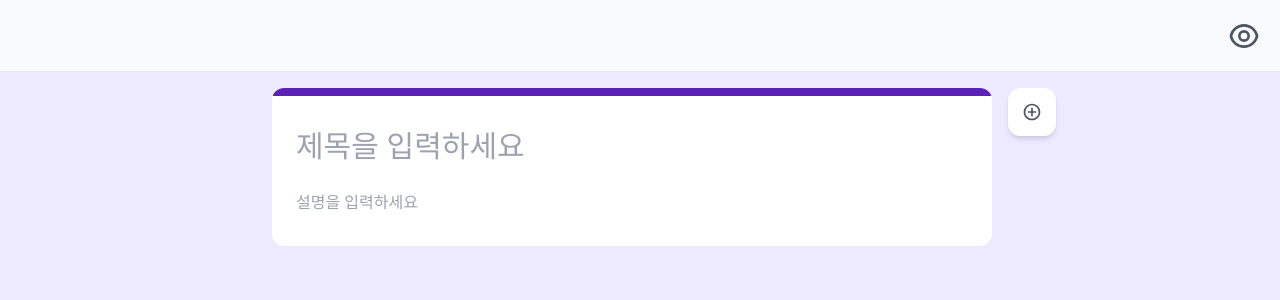
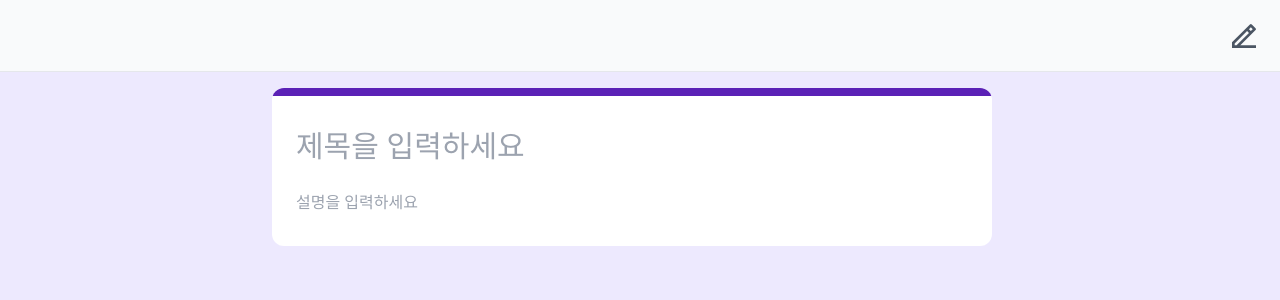
Before and after one commit to bh2980/googleFormClone, a React (Vite) app: page /form in a window 1280 px wide. Both pictures are taken after a click on the button 1244 px from the left and 35 px from the top of the page. Shown: the top 300 px of the page. Built offline with nearby package versions, Linux system fonts and the light colour scheme.

Commit message:
feat: useFormState 추가

```diff
--- a/src/App.tsx
+++ b/src/App.tsx
@@ -1,4 +1,4 @@
-import { RiAddCircleLine, RiEyeLine } from "react-icons/ri";
+import { RiAddCircleLine, RiEdit2Line, RiEyeLine } from "react-icons/ri";
 import TitleBlock from "./component/TitleBlock";
 import QuestionBlock from "./component/QuestionBlock";
 import { EDITOR_QUESTION_TYPE, ICON_CLASS } from "./constants";
@@ -9,11 +9,13 @@ import { addQuestion } from "./store/reducer/questionSlice";
 import { addAnswer } from "./store/reducer/answerSlice";
 import useDnDList from "./hook/useDnDList";
 import { editQuestionBlockOrder } from "./store/reducer/docsSlice";
+import { FORM_STATE, changeFormState } from "./store/reducer/formStateSlice";
 
 function App() {
   const dispatch = useAppDispatch();
   const editBlockID = useAppSelector((store) => store.editBlockID.editBlockID);
   const questionIDList = useAppSelector((store) => store.docs.questionIDList);
+  const formState = useAppSelector((store) => store.formState.value);
 
   const handleItem = (fromIdx: number, toIdx: number) => {
     dispatch(editQuestionBlockOrder({ fromIdx, toIdx }));
@@ -45,11 +47,20 @@ function App() {
     );
   };
 
+  const changeForm = () => {
+    const newState = formState === FORM_STATE.edit ? FORM_STATE.viewer : FORM_STATE.edit;
+    dispatch(changeFormState(newState));
+  };
+
   return (
     <div className="flex flex-col">
       <div className="w-full h-[72px] flex justify-end shadow-2xl border-b-gray-200 border-b-[1px] p-2 items-center bg-gray-50">
-        <IconButton>
+        <IconButton onClick={changeForm}>
+          {formState === FORM_STATE.edit ? (
             <RiEyeLine className="w-[32px] h-[32px] text-gray-600" />
+          ) : (
+            <RiEdit2Line className="w-[32px] h-[32px] text-gray-600" />
+          )}
         </IconButton>
       </div>
       <div className="flex w-full min-h-screen py-4 bg-violet-100">
@@ -68,11 +79,13 @@ function App() {
           </DnDList>
         </form>
         <div className="flex-1 pl-4">
+          {formState === FORM_STATE.edit && (
             <div className="flex justify-center bg-white rounded-xl shadow-md w-[48px] h-[48px]">
               <IconButton onClick={addQuestionBlock}>
                 <RiAddCircleLine className={ICON_CLASS} />
               </IconButton>
             </div>
+          )}
         </div>
       </div>
     </div>
--- a/src/component/QuestionBlock.tsx
+++ b/src/component/QuestionBlock.tsx
@@ -14,10 +14,10 @@ import { v4 } from "uuid";
 import Dropdown from "./common/Dropdown";
 import useChangeEditBlockID from "../hook/useChangeEditBlockID";
 import { useRef } from "react";
+import useCheckViewer from "../hook/useCheckViewer";
 
 interface QuestionBlockProps extends React.ComponentPropsWithRef<"div"> {
   questionID: string;
-  isForm?: boolean;
   isEditing?: boolean;
   handleDrag?: (e: React.MouseEvent) => void;
 }
@@ -26,6 +26,7 @@ interface QuestionBlockProps extends React.ComponentPropsWithRef<"div"> {
  */
 const QuestionBlock = ({ questionID, isEditing, handleDrag, ...props }: QuestionBlockProps) => {
   const dispatch = useAppDispatch();
+  const isForm = useCheckViewer();
 
   const questionInfo = useAppSelector((store) => store.question[questionID]);
   const answerMap = useAppSelector((store) => store.answer);
@@ -103,7 +104,7 @@ const QuestionBlock = ({ questionID, isEditing, handleDrag, ...props }: Question
             />
           )}
         </div>
-        <AnswerManager questionID={questionID} isForm={false} isEditing={isEditing} />
+        <AnswerManager questionID={questionID} isForm={isForm} isEditing={isEditing} />
         {isEditing && (
           <div className="flex-col mx-[32px] flex gap-4">
             <Divider />
--- a/src/component/TitleBlock.tsx
+++ b/src/component/TitleBlock.tsx
@@ -1,5 +1,6 @@
 import { useAppDispatch, useAppSelector } from "../hook/storeHook";
 import useChangeEditBlockID from "../hook/useChangeEditBlockID";
+import useCheckViewer from "../hook/useCheckViewer";
 import { editContent, editTitle } from "../store/reducer/docsSlice";
 import Block from "./common/Block";
 import Input from "./common/Input";
@@ -13,6 +14,8 @@ const TitleBlock = ({ isEditing }: TitleBlockProps) => {
   const dispatch = useAppDispatch();
   const { title, content } = useAppSelector((store) => store.docs);
   const { changeEditBlockID } = useChangeEditBlockID();
+
+  const isForm = useCheckViewer();
 
   const changeTitle = (e: React.ChangeEvent<HTMLInputElement>) => {
     dispatch(editTitle(e.target.value));
@@ -29,8 +32,14 @@ const TitleBlock = ({ isEditing }: TitleBlockProps) => {
       isTitleBlock
       isEditing={isEditing}
     >
-      <Input className="text-3xl" onChange={changeTitle} value={title} placeholder="제목을 입력하세요" />
-      <TextArea value={content} onChange={changeContent} placeholder="설명을 입력하세요" />
+      <Input
+        className="text-3xl"
+        onChange={changeTitle}
+        value={title}
+        placeholder="제목을 입력하세요"
+        readOnly={isForm}
+      />
+      <TextArea value={content} onChange={changeContent} placeholder="설명을 입력하세요" readOnly={isForm} />
     </Block>
   );
 };
--- /dev/null
+++ b/src/hook/useCheckViewer.ts
@@ -0,0 +1,10 @@
+import { FORM_STATE } from "../store/reducer/formStateSlice";
+import { useAppSelector } from "./storeHook";
+
+const useCheckViewer = () => {
+  const formState = useAppSelector((store) => store.formState.value);
+
+  return formState === FORM_STATE.viewer;
+};
+
+export default useCheckViewer;
--- a/src/store/reducer/formStateSlice.ts
+++ b/src/store/reducer/formStateSlice.ts
@@ -1,19 +1,19 @@
 import { createSlice } from "@reduxjs/toolkit";
 import type { PayloadAction } from "@reduxjs/toolkit";
 
-enum FORM_STATE {
+export enum FORM_STATE {
   "edit",
   "viewer",
 }
 
-const initialState = FORM_STATE.edit;
+const initialState = { value: FORM_STATE.edit };
 
 const formStateSlice = createSlice({
   name: "formState",
   initialState,
   reducers: {
     changeFormState(state, action: PayloadAction<FORM_STATE>) {
-      state = action.payload;
+      state.value = action.payload;
     },
   },
 });
```
Lines whose indentation alone changed are shown as unchanged.
